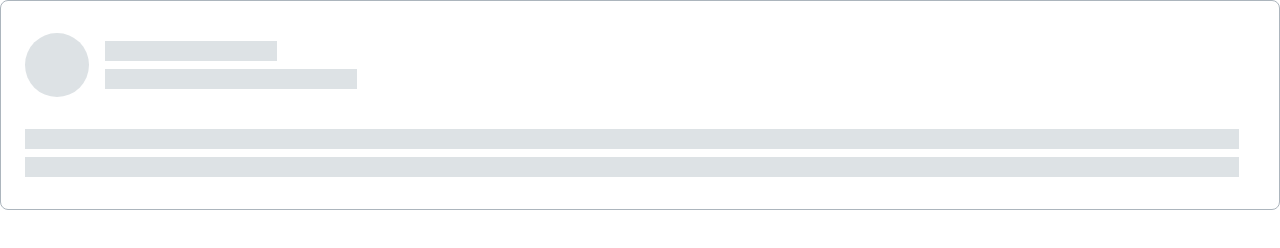
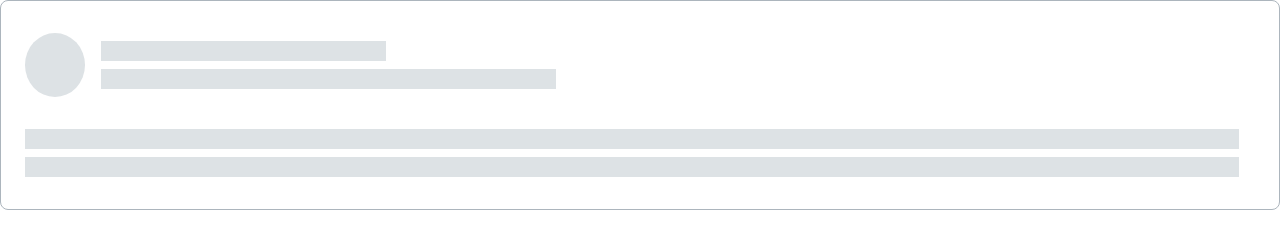
Before and after one commit to js-tasks-ru/htmlcss-20250313_lasacc4, a website: page 04-lection2/02-skeleton/index.html in a window 1280 px wide. Drawn offline with nearby package versions, Linux system fonts and the light colour scheme.

Commit message:
fix review remarks

```diff
--- a/04-lection2/02-skeleton/skeleton.css
+++ b/04-lection2/02-skeleton/skeleton.css
@@ -25,6 +25,7 @@
     display: flex;
     flex-direction: column;
     gap: 8px;
+    width: 100%;
 }
 
 .skeleton__line {
@@ -33,9 +34,9 @@
 }
 
 .skeleton__line_sm {
-    width: 172px
+    width: 25%;
 }
 
 .skeleton__line_md {
-    width: 252px
+    width: 40%;
 }
```
